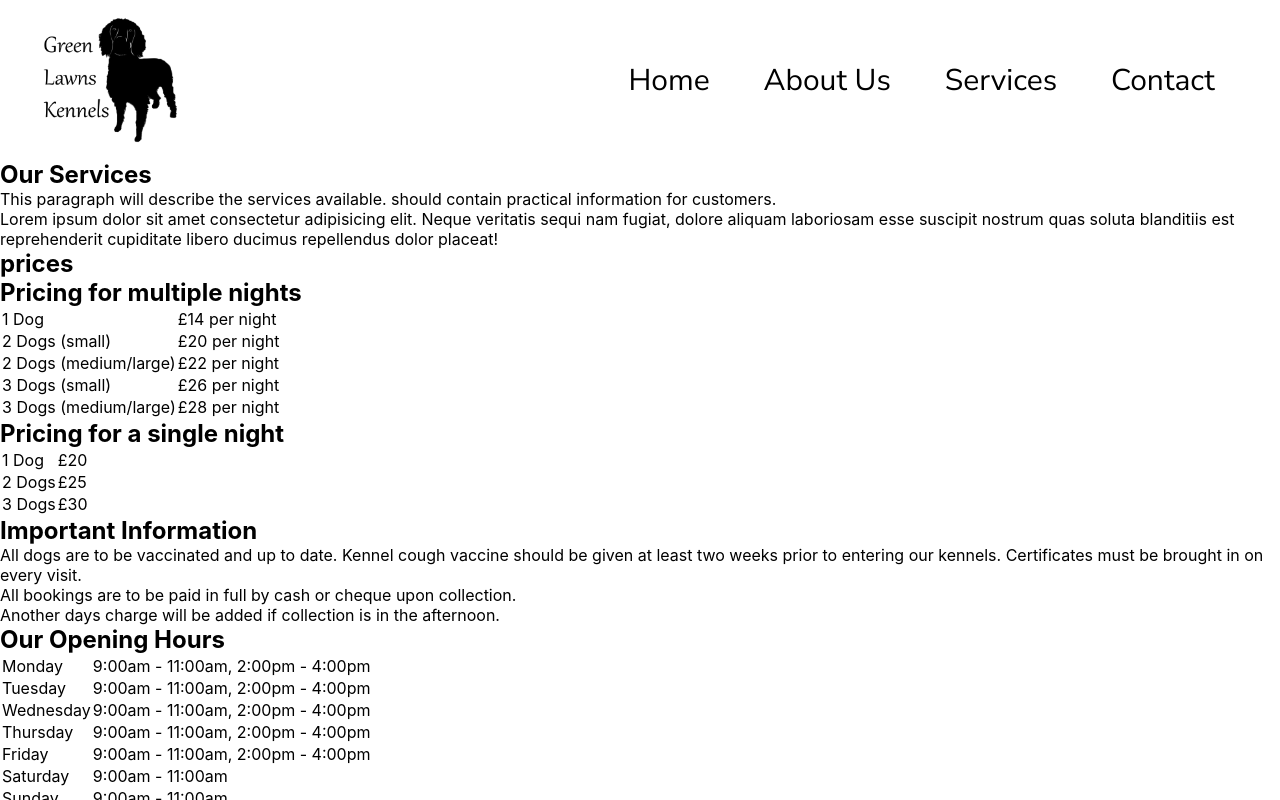
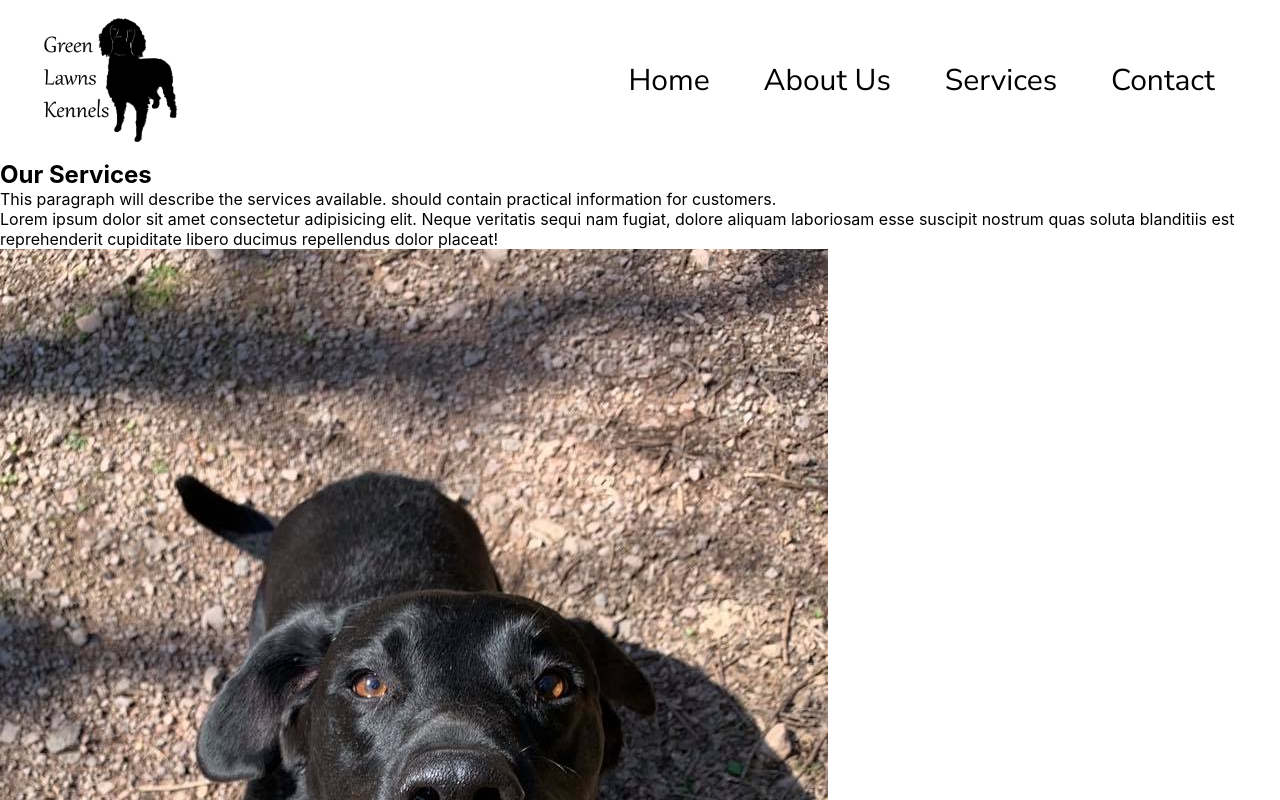
Before and after one commit to Velocima/green-lawns, a React (Create React App) app: page /services in a window 1280 px wide. Shown: the top 800 px of the page. Built offline with nearby package versions, Linux system fonts and the light colour scheme.

Commit message:
dog picture added to services section

```diff
--- a/src/components/Services.jsx
+++ b/src/components/Services.jsx
@@ -1,6 +1,7 @@
 import React from 'react';
 import '../css/services.css';
 import { Link } from 'react-router-dom';
+import dog from '../images/good-boy.jpg';
 
 export const Services = () => {
 	return (
@@ -17,6 +18,10 @@ export const Services = () => {
 					reprehenderit cupiditate libero ducimus repellendus dolor
 					placeat!
 				</p>
+				<img
+					src={dog}
+					alt='Ted is one of the families very happy dogs.'
+				/>
 			</section>
 			<section className='prices'>
 				<h1>prices</h1>
```
